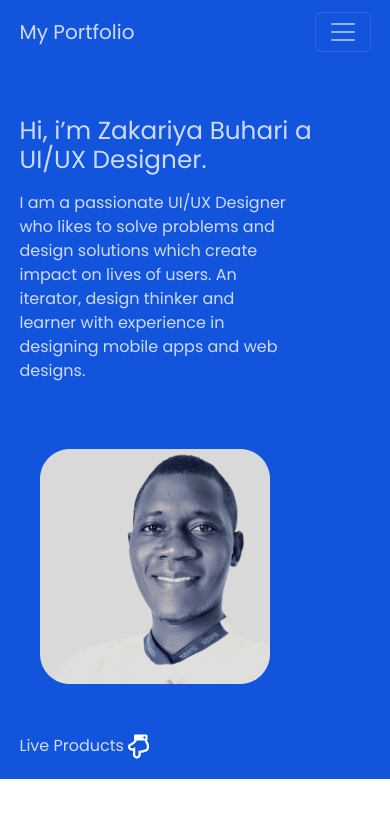
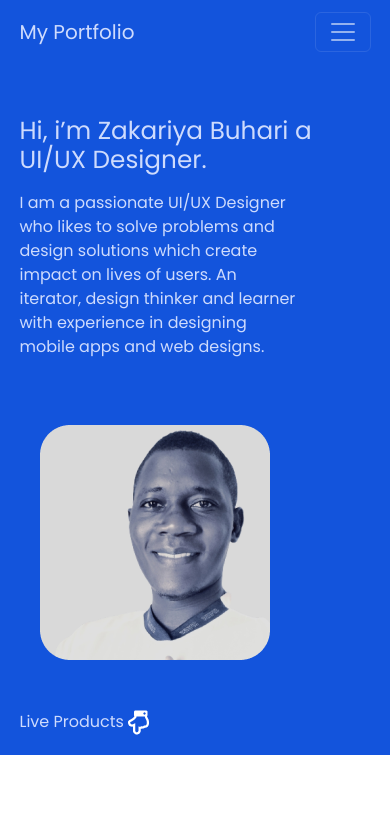
Before and after one commit to Nmesoma-solomon-peter/zakariya, a React (Vite) app: page / in a window 390 px wide. Shown: the top 819 px of the page. Built offline with nearby package versions, Linux system fonts and the light colour scheme.

Commit message:
modified mobile view

```diff
--- a/src/components/Section1.css
+++ b/src/components/Section1.css
@@ -14,7 +14,7 @@
 
 @media (max-width:1028px) {
     .header_p{
-        width:270px;
+        width:280px;
     }
     .img{
         margin-left: 20px;
```
